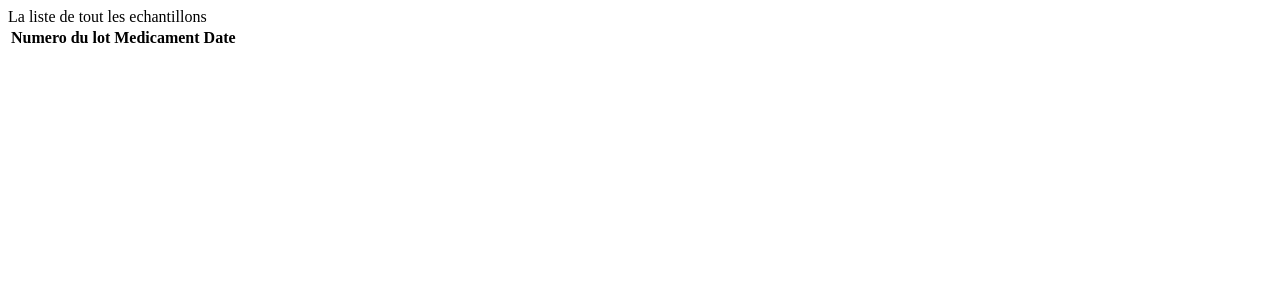
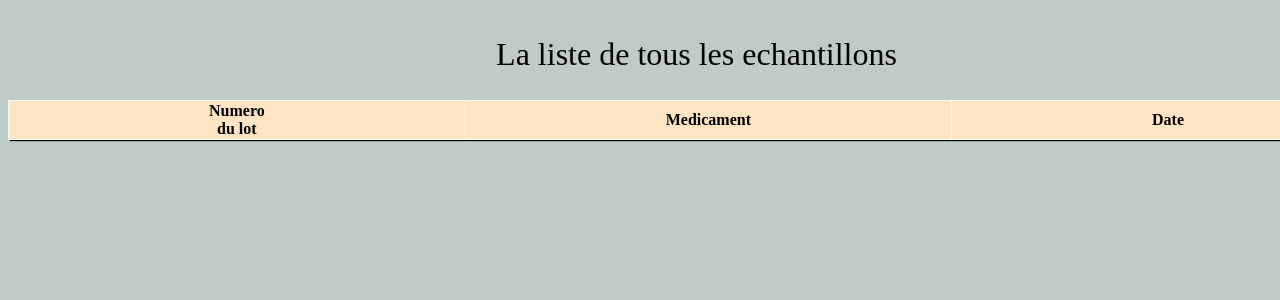
Before and after one commit to BallotD/Projet_GSB, a PHP site: template vues/v_production.php in a window 1280 px wide; the page is wider, and only the part inside the window is pictured. Shown: the top 300 px of that part. Run offline with PHP 8.4, Linux system fonts and the light colour scheme; the template is opened without the code that fills it, so the values that code supplies are empty.

Commit message:
version 1.0.3

```diff
--- a/vues/v_production.php
+++ b/vues/v_production.php
@@ -1,12 +1,16 @@
 <div class="home">
-
-   <div id ="home_title">La liste de tout les echantillons</div>
+<link rel="stylesheet" type="text/css" href="./includes/css/faitmaison.css">
    <table class="table table-striped">
-   	<tr>
+      <Caption>La liste de tous les echantillons</Caption>
+      <thead>
+   	  <tr>
    		<th>Numero du lot</th>
    		<th>Medicament</th>
    		<th>Date</th>
    	</tr>
+   </thead>
+   <tbody>
+
 <?php
 $statut = 0;
 
@@ -21,3 +25,6 @@ foreach($lesechantillons as $unechantillon){
             . '</tr>';
 }
 ?>
+</tbody>
+</table>
+</div>
```
